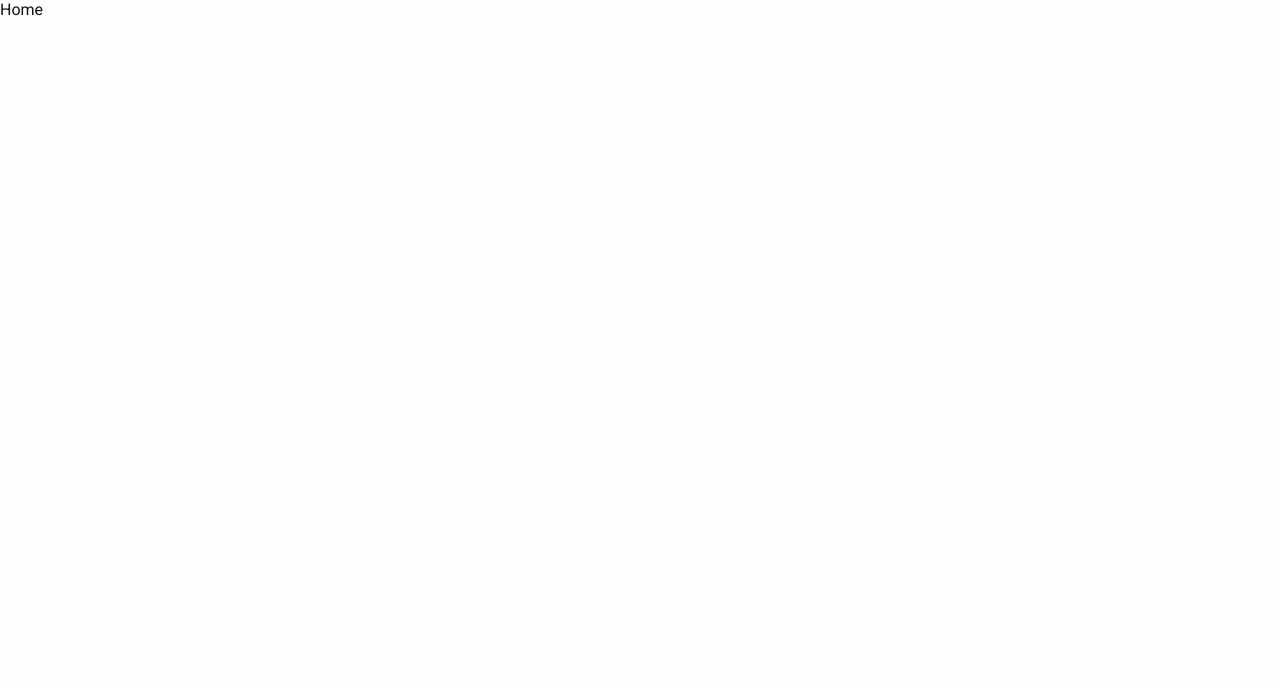
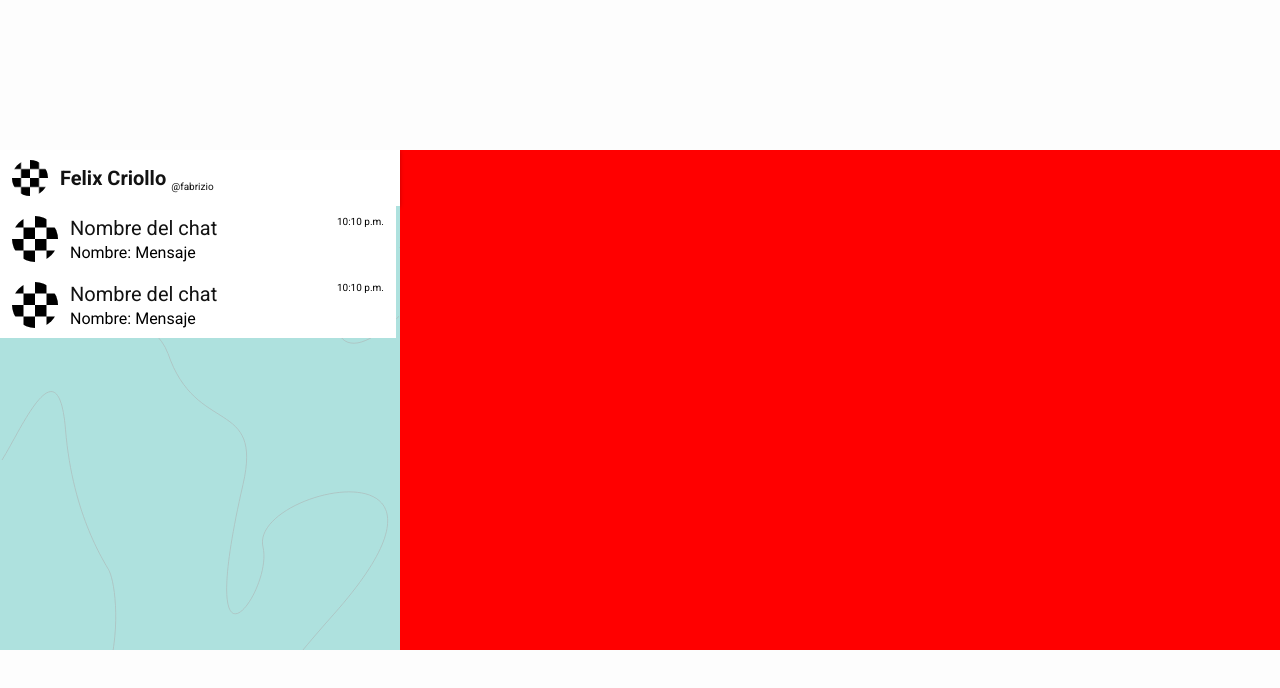
Before and after one commit to Rviewer-Challenges/41Eddt2ZKOSPz9e9Jpnp, a React (Create React App) app: page / in a window 1280 px wide. Shown: the top 688 px of the page. Built offline with nearby package versions, Linux system fonts and the light colour scheme.

Commit message:
UI home left side

```diff
--- a/package.json
+++ b/package.json
@@ -46,5 +46,6 @@
   },
   "devDependencies": {
     "@types/styled-components": "^5.1.26"
-  }
+  },
+  "keywords": ["create-react-app", "react", "typescript", "styled-components", "firebase", "react-router-dom"]
 }
--- /dev/null
+++ b/src/components/contact/index.tsx
@@ -0,0 +1,20 @@
+import avatar from "../../assets/Avatar.png";
+import { Heading4, Paragraph } from "../../styled-components";
+import { ContactCont, Content, ContentTime } from "./styles";
+
+export function Contact() {
+  return (
+    <ContactCont>
+      <img src={avatar} alt="alterego"/>
+
+      <Content>
+        <Heading4>Nombre del chat</Heading4>
+        <Paragraph type="chat" color="#000">Nombre: Mensaje</Paragraph>
+      </Content>
+
+      <ContentTime>
+        <Paragraph type="time" color="#000">10:10 p.m.</Paragraph>
+      </ContentTime>
+    </ContactCont>
+  )
+}
--- /dev/null
+++ b/src/components/contact/styles.ts
@@ -0,0 +1,31 @@
+import styled from "styled-components";
+
+export const ContactCont = styled.div`
+  position: relative;
+  padding: 0.625em 0.75em;
+  display: flex;
+  gap: .75em;
+  width: calc(100% - .25em);
+  background: ${props => props.theme.colors.bgWhite};
+
+  &:hover {
+    background: ${props => props.theme.colors.bgWhite}dd;
+  }
+
+  img {
+    height: 2.875em;
+    width: 2.875em;
+    border-radius: 100px;
+  }
+`
+
+export const Content = styled.div`
+  display: flex;
+  flex-direction: column;
+  justify-content: space-between;
+`
+
+export const ContentTime = styled.span`
+  position: absolute;
+  right: .75em;
+`
--- a/src/pages/home/index.tsx
+++ b/src/pages/home/index.tsx
@@ -1,5 +1,24 @@
+import { Container, LeftContainer, LeftTop, NameContainer, Email, Contacts } from "./styles"
+import avatar from "../../assets/Avatar.png"
+import { Heading2 } from "../../styled-components"
+import { Contact } from "../../components/contact"
+
 export default function Home() {
   return (
-    <div>Home</div>
+    <Container>
+      <LeftContainer>
+          <LeftTop>
+            <img src={avatar} alt="alterego"/>
+            <NameContainer>
+              <Heading2>Felix Criollo</Heading2>
+              <Email>@fabrizio</Email>
+            </NameContainer>
+          </LeftTop>
+          <Contacts>
+            <Contact />
+            <Contact />
+          </Contacts>
+      </LeftContainer>
+    </Container>
   )
 }
--- /dev/null
+++ b/src/pages/home/styles.ts
@@ -0,0 +1,47 @@
+import styled from "styled-components";
+import { Heading5 } from "../../styled-components";
+import leftbg from "../../assets/LeftBg.svg";
+
+export const Container = styled.div`
+  background: red;
+  height: 500px;
+  /* width: 100vw; */
+  width: 1280px;
+  overflow: hidden;
+`
+
+export const LeftContainer = styled.div`
+  width: 25em;
+  height: 100%;
+  background: blue;
+`
+
+export const LeftTop = styled.div`
+  padding: 0.625em 0.75em;
+  display: flex;
+  align-items: center;
+  gap: 0.75em;
+  background: ${props => props.theme.colors.bgWhite};
+  box-shadow: 0px 1px 4px rgba(0, 0, 0, 0.25);
+
+  img {
+    height: 2.25em;
+    width: 2.25em;
+    border-radius: 100px;
+  }
+`
+
+export const NameContainer = styled.div`
+  position: relative;
+`
+
+export const Email = styled(Heading5)`
+  position: absolute;
+  top: 1.5em;
+  left: calc(100% + .5em);
+`
+
+export const Contacts = styled.div`
+  background: url(${leftbg});
+  height: 100%;
+`
--- a/src/pages/login/index.tsx
+++ b/src/pages/login/index.tsx
@@ -1,8 +1,5 @@
 import { Paragraph } from "../../styled-components";
 import { Container, LoginButton, LoginContainer } from "./styles";
-import { Wrapper } from "../../styled-components/utils";
-// import { useState } from "react";
-// import { Loader } from "../../components/loader";
 import Logo from "../../assets/logo";
 import LogoGoogle from "../../assets/logoGoogle";
 import { signInWithGoogle } from "../../auth/google";
@@ -20,7 +17,6 @@ export default function Login() {
   }
 
   return (
-    <Wrapper>
     <Container>
       <Logo />
       <Paragraph align="center">
@@ -35,6 +31,5 @@ export default function Login() {
         </LoginButton>
       </LoginContainer>
     </Container>
-    </Wrapper>
   );
 }
--- a/src/pages/login/styles.ts
+++ b/src/pages/login/styles.ts
@@ -7,6 +7,7 @@ export const Container = styled.div`
   align-items: center;
   border: 1px solid ${props => props.theme.colors.stroke};
   padding: 2em 5rem;
+  margin: 2em;
   background: ${props => props.theme.colors.bgWhite};
 `
 
--- a/src/styled-components/fonts.ts
+++ b/src/styled-components/fonts.ts
@@ -3,6 +3,7 @@ import styled from "styled-components";
 type ParagraphProps = {
   type?: "time" | "chat" | "chat-name"
   align?: "left" | "right" | "center"
+  color?: string
 }
 
 export const Paragraph = styled.p<ParagraphProps>`
@@ -20,7 +21,7 @@ export const Paragraph = styled.p<ParagraphProps>`
       ? "right"
       : "left"
   };
-  color: ${props => props.theme.colors.main};
+  color: ${props => props.color ? props.color : props.theme.colors.main};
   font-weight: 400;
 `
 
--- a/src/styled-components/global.ts
+++ b/src/styled-components/global.ts
@@ -11,6 +11,9 @@ export const GlobalStyle = createGlobalStyle`
     font-family: 'Roboto', sans-serif;
     background: ${props => props.theme.colors.bgMain};
     color: ${props => props.theme.colors.secondary};
+    display: grid;
+    place-items: center;
+    height: 100vh;
   }
 
   button {
--- a/src/styled-components/utils.ts
+++ b/src/styled-components/utils.ts
@@ -1,9 +1,9 @@
 import styled from "styled-components";
 
-export const Wrapper = styled.div`
-  display: grid;
-  place-items: center;
-  padding: 3em 2em;
-  min-height: 100vh;
-  background: ${props => props.theme.colors.bgMain};
-`
+// export const Wrapper = styled.div`
+//   display: grid;
+//   place-items: center;
+//   padding: 3em 2em;
+//   min-height: 100vh;
+//   background: ${props => props.theme.colors.bgMain};
+// `
```
Also changed, not shown: src/assets/Avatar.png (added), src/assets/LeftBg.svg (added). Lines whose indentation alone changed are shown as unchanged.
